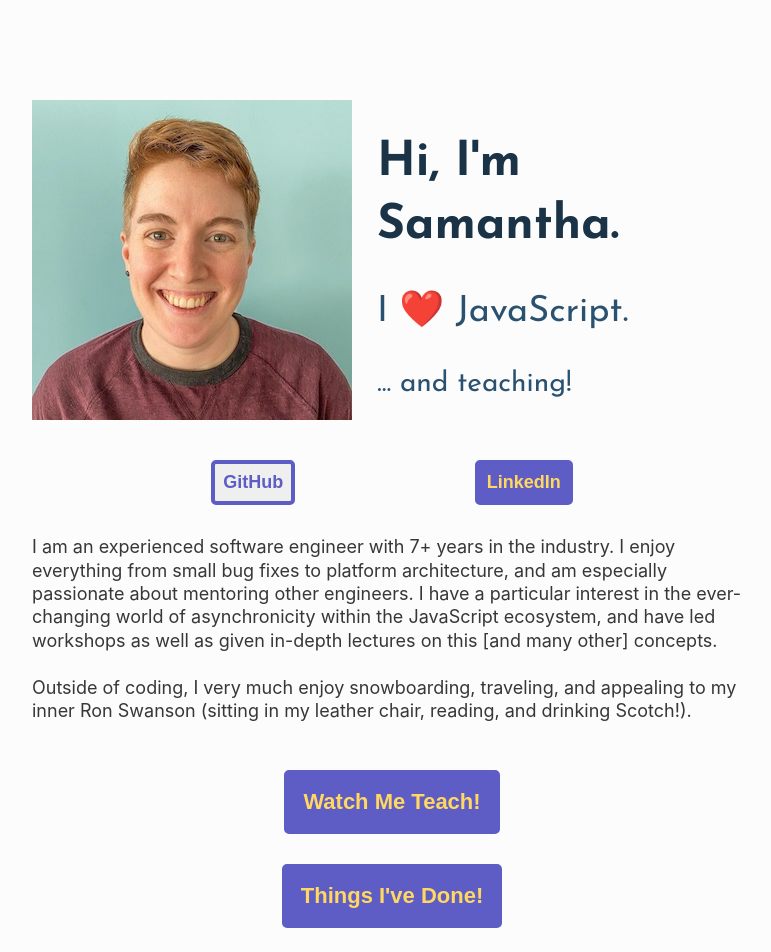
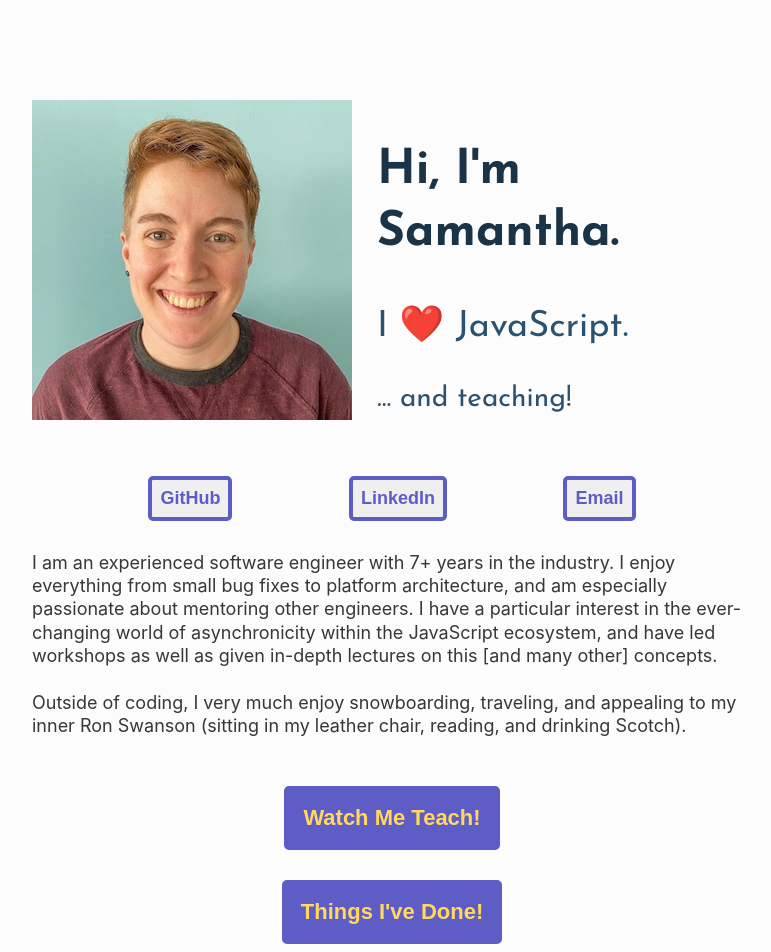
Before and after one commit to sbarli/tumbaa, a React (Create React App) app: page / in a window 1280 px wide. Shown: the top 952 px of the page, without its empty margins (248-1019 px from the left). Built offline with nearby package versions, Linux system fonts and the light colour scheme.

Commit message:
(update)  🎨 pages / components to use updated/new UI components

```diff
--- a/src/components/Blog/Blog.jsx
+++ b/src/components/Blog/Blog.jsx
@@ -3,8 +3,7 @@ import React from 'react';
 import blogs from '../../assets/blogs';
 import BlogPost from '../BlogPost/BlogPost';
 import Header from '../../libs/ui/Header/Header';
-
-import styled from 'styled-components/macro';
+import PageWrapper from '../../libs/ui/PageWrapper/PageWrapper';
 
 const Blog = () => {
   const BlogPosts = Object.values(blogs)
@@ -12,10 +11,10 @@ const Blog = () => {
       <BlogPost {...blog} />
     ));
   return (
-    <div>
+    <PageWrapper>
       <Header size="h1">Public Works</Header>
       {BlogPosts}
-    </div>
+    </PageWrapper>
   );
 };
 
--- a/src/components/BlogPost/BlogPost.jsx
+++ b/src/components/BlogPost/BlogPost.jsx
@@ -1,10 +1,10 @@
 import React from 'react';
 import PropTypes from 'prop-types';
 
+import Link from '../../libs/ui/Link/Link';
+import Group from '../../libs/ui/Group/Group';
 import Header from '../../libs/ui/Header/Header';
-import Link from '../../libs/ui/Link/Link';
-
-import styled from 'styled-components/macro';
+import Section from '../../libs/ui/Section/Section';
 
 const BlogPost = ({
   id,
@@ -12,11 +12,13 @@ const BlogPost = ({
   content,
   linkTo,
 }) => (
-    <div key={id}>
-      <Header size="h2">{title}</Header>
+  <Group>
+    <Section key={id}>
+      <Header size="h2" removeMarginTop>{title}</Header>
       <div dangerouslySetInnerHTML={{ __html: content }} />
       {linkTo && <Link linkTo={linkTo}>Read More</Link>}
-    </div>
+    </Section>
+  </Group>
   );
 
 BlogPost.propTypes = {
--- a/src/components/Home/Home.jsx
+++ b/src/components/Home/Home.jsx
@@ -1,21 +1,14 @@
 import React from 'react';
 
 import Link from '../../libs/ui/Link/Link';
+import Group from '../../libs/ui/Group/Group';
 import Button from '../../libs/ui/Button/Button';
 import Figure from '../../libs/ui/Figure/Figure';
 import Header from '../../libs/ui/Header/Header';
-import Section from '../../libs/ui/Section/Section';
 import Paragraph from '../../libs/ui/Paragraph/Paragraph';
+import PageWrapper from '../../libs/ui/PageWrapper/PageWrapper';
 
 import styled from 'styled-components/macro';
-
-const HomeWrapper = styled.div`
-  display: flex;
-  flex-direction: column;
-  padding-top: 5rem;
-  max-width: 720px;
-  margin: auto;
-`;
 
 const Intro = styled.div`
   align-self: center;
@@ -28,34 +21,14 @@ const IntroGrid = styled.div`
   margin-bottom: 3rem;
 `;
 
-const Group = styled.div`
-  display: flex;
-  flex-direction: row;
-  justify-content: space-evenly;
-`;
-
-const Content = styled.div(({ center }) => `
-  display: flex;
-  flex-direction: column;
-  ${center ? 'align-items: center;' : ''}
-
-  > * {
-    margin-top: 3rem;
-  }
-
-  > :last-child {
-    margin-bottom: 3rem;
-  }
-`);
-
 const BIO = `I am an experienced software engineer with 7+ years in the industry. I enjoy everything from small bug fixes to platform architecture, and am especially passionate about mentoring other engineers. I have a particular interest in the ever-changing world of asynchronicity within the JavaScript ecosystem, and have led workshops as well as given in-depth lectures on this [and many other] concepts.
 <br />
 <br />
-Outside of coding, I very much enjoy snowboarding, traveling, and appealing to my inner Ron Swanson (sitting in my leather chair, reading, and drinking Scotch!).`;
+Outside of coding, I very much enjoy snowboarding, traveling, and appealing to my inner Ron Swanson (sitting in my leather chair, reading, and drinking Scotch).`;
 
 const Home = () => {
   return (
-    <HomeWrapper>
+    <PageWrapper>
       <Intro>
         <IntroGrid>
           <Figure
@@ -68,16 +41,19 @@ const Home = () => {
             <Header size="h3">... and teaching!</Header>
           </div>
         </IntroGrid>
-        <Group>
+        <Group theme="horizontal">
           <Link linkTo="https://github.com/samanthasalley">
             <Button theme="blurpleOutline" size="sm">GitHub</Button>
           </Link>
           <Link linkTo="https://linkedin.com/in/samanthasalley">
-            <Button theme="blurpleFilled" size="sm">LinkedIn</Button>
+            <Button theme="blurpleOutline" size="sm">LinkedIn</Button>
+          </Link>
+          <Link linkTo="mailto:samanthasalley+website@gmail.com">
+            <Button theme="blurpleOutline" size="sm">Email</Button>
           </Link>
         </Group>
       </Intro>
-      <Content center>
+      <Group theme="vertical" center>
         <Paragraph isHTML={true} content={BIO} />
         <Link linkTo="/teaching">
           <Button theme="blurpleFilled" size="lg">Watch Me Teach!</Button>
@@ -85,8 +61,8 @@ const Home = () => {
         <Link linkTo="/blog">
           <Button theme="blurpleFilled" size="lg">Things I've Done!</Button>
         </Link>
-      </Content>
-    </HomeWrapper>
+      </Group>
+    </PageWrapper>
   );
 };
 
--- a/src/components/Teaching/Teaching.jsx
+++ b/src/components/Teaching/Teaching.jsx
@@ -1,57 +1,33 @@
 import React from 'react';
 
 import Link from '../../libs/ui/Link/Link';
+import Group from '../../libs/ui/Group/Group';
 import Button from '../../libs/ui/Button/Button';
 import Header from '../../libs/ui/Header/Header';
+import PageWrapper from '../../libs/ui/PageWrapper/PageWrapper';
 
 import styled from 'styled-components/macro';
-
-const TeachingWrapper = styled.div`
-  display: flex;
-  flex-direction: column;
-  padding-top: 5rem;
-`;
 
 const Intro = styled.div`
   align-self: center;
 `;
 
-const Group = styled.div`
-  display: flex;
-  flex-direction: row;
-  justify-content: space-evenly;
-`;
-
-const Content = styled.div(({ center }) => `
-  display: flex;
-  flex-direction: column;
-  ${center ? 'align-items: center;' : ''}
-
-  > * {
-    margin-top: 3rem;
-  }
-
-  > :last-child {
-    margin-bottom: 3rem;
-  }
-`);
-
 const Teaching = () => {
   return (
-    <TeachingWrapper>
+    <PageWrapper>
       <Intro>
         <Header size="h1" includeWrapper>Watch Me Teach!</Header>
       </Intro>
-      <Content center>
-        <Header size="h2">JavaScript: The Hard Parts</Header>
+      <Group theme="vertical" center>
+        <Header size="h2">JavaScript - The Hard Parts</Header>
         <Link linkTo="https://www.youtube.com/watch?v=KpGmW_P5Ygg">
           <Button theme="goldFilled" size="lg">Async, Event Loop, &amp; Promises - Part 1</Button>
         </Link>
         <Link linkTo="https://www.youtube.com/watch?v=O_BYLu0POO0">
           <Button theme="goldFilled" size="lg">Async, Event Loop, &amp; Promises - Part 2</Button>
         </Link>
-      </Content>
-    </TeachingWrapper>
+      </Group>
+    </PageWrapper>
   );
 };
 
```
Also changed, not shown: src/libs/ui/Figure/Figure.jsx (+0 -7 lines).
